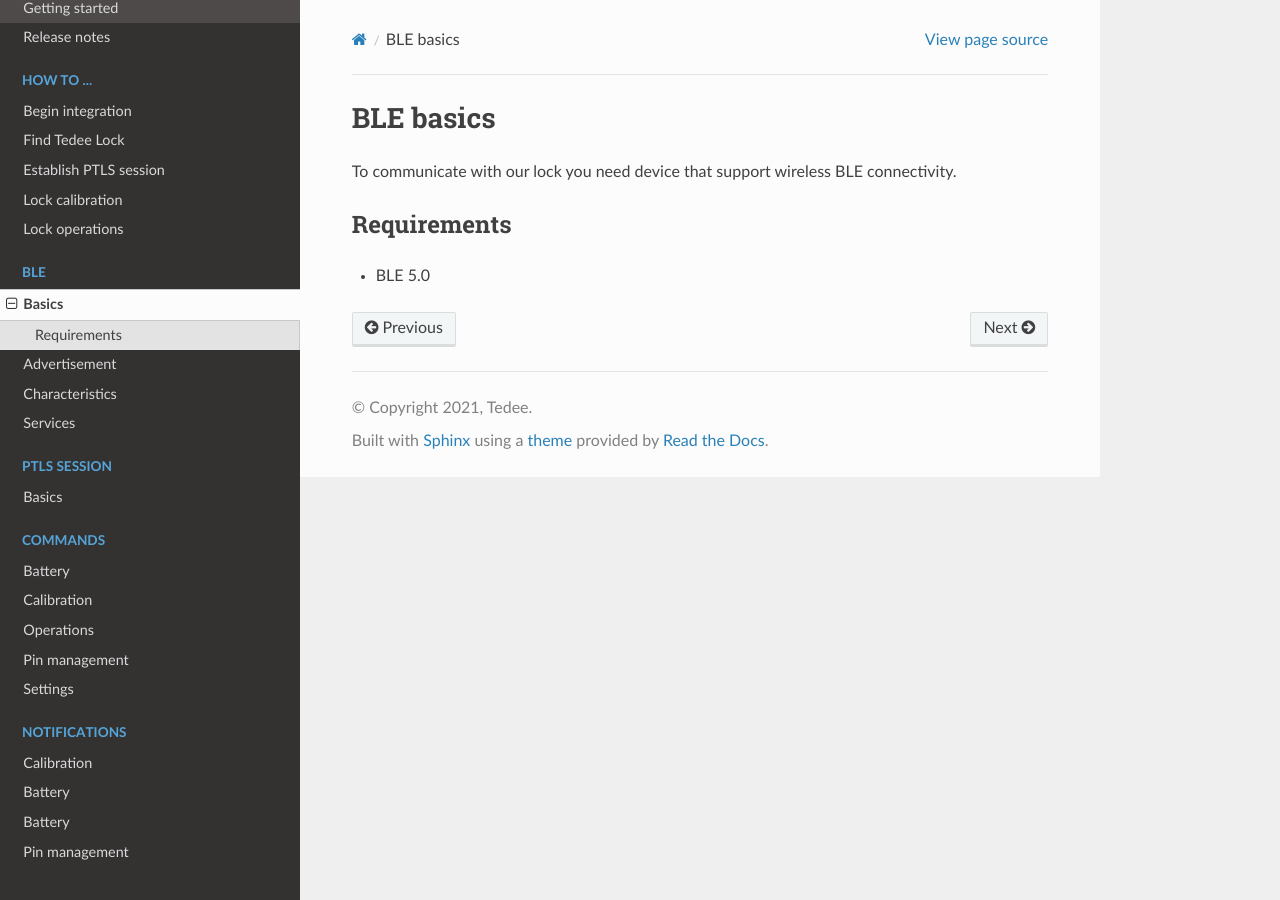
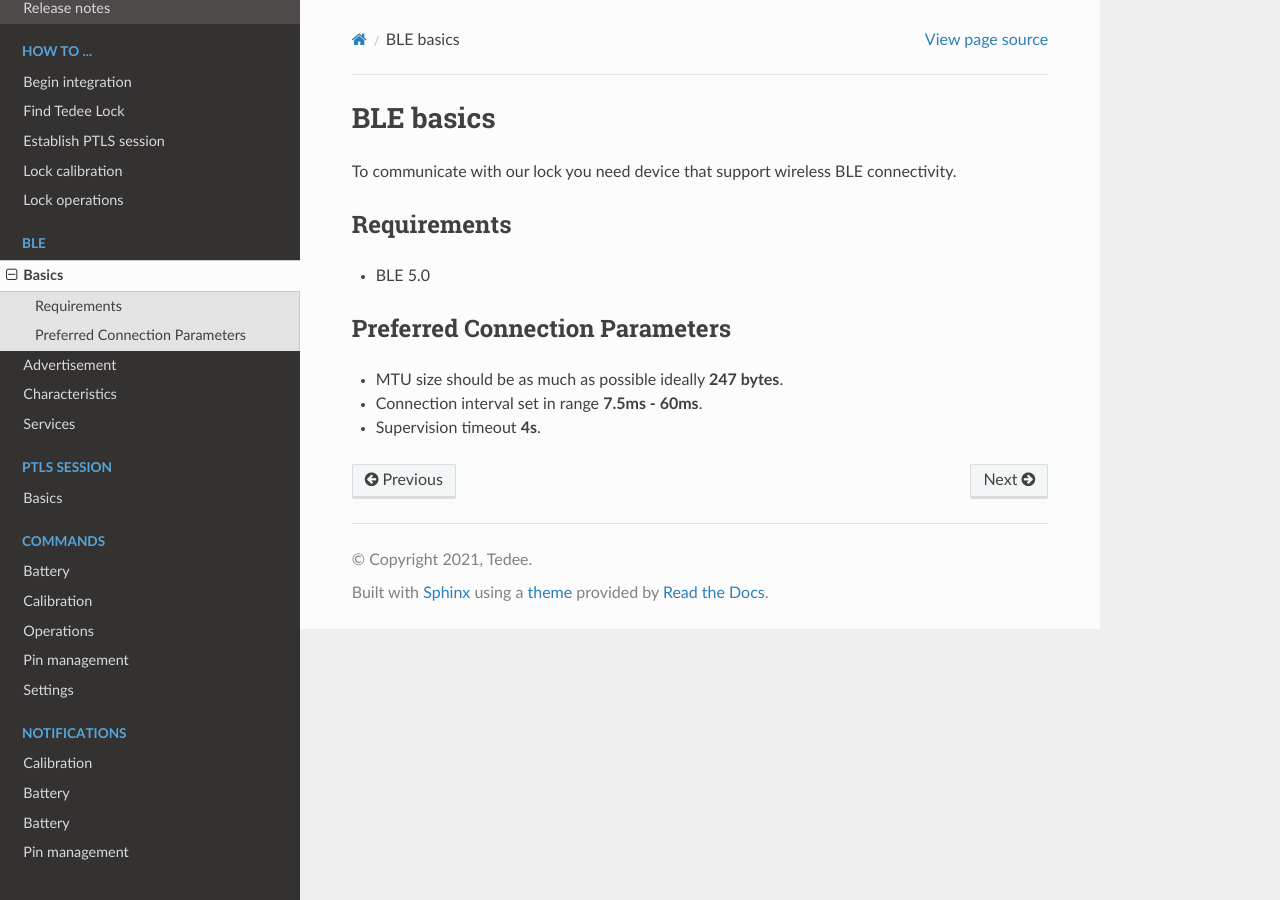
Before and after one commit to tedee-com/tedee-lock-ble-api-doc, a Sphinx documentation site: the page built from docs/source/ble/basics.rst, in a window 1280 px wide. Built offline with Sphinx 7.4.7 and the Read the Docs theme 2.0.0, drawn with Linux system fonts in a browser that asks for light colours; pages that are not in the unit, such as notebooks, are missing from menus.

Commit message:
preferred BLE connection parameters

```diff
--- a/docs/source/ble/basics.rst
+++ b/docs/source/ble/basics.rst
@@ -7,3 +7,10 @@ Requirements
 ------------
 
 - BLE 5.0
+
+Preferred Connection Parameters
+-------------------------------
+
+- MTU size should be as much as possible ideally **247 bytes**.
+- Connection interval set in range **7.5ms - 60ms**.
+- Supervision timeout **4s**.
```
